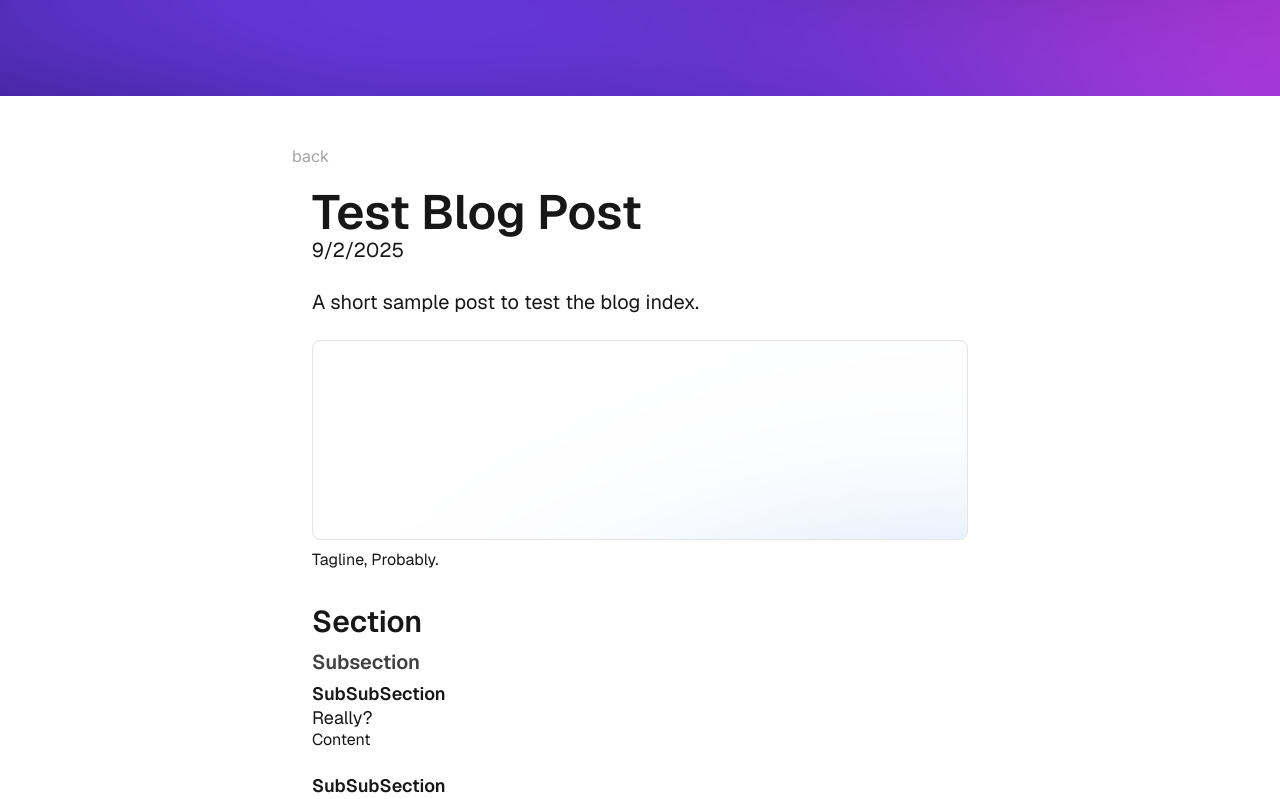
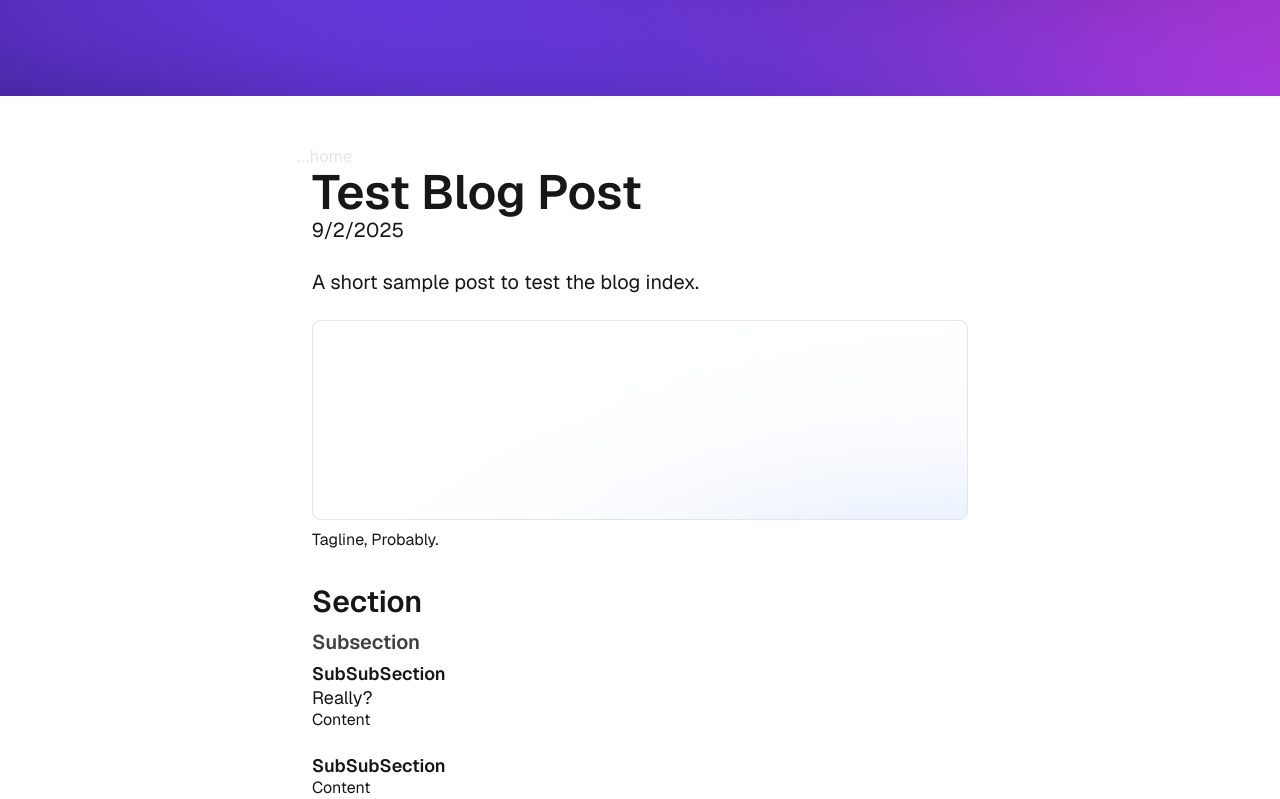
Before and after one commit to alexeckardt/MyWebsite, a Next.js app: page /blog/test-post in a window 1280 px wide. Shown: the top 799 px of the page. Built offline with nearby package versions, Linux system fonts and the light colour scheme; a web font is replaced by a local one; what @iconify/tailwind4 would draw is missing.

Commit message:
feat: update navigation links and enhance CodeBlock component with additional class support

```diff
--- a/src/app/blog/page.tsx
+++ b/src/app/blog/page.tsx
@@ -6,7 +6,8 @@ export default async function Home() {
 
   return (
     <AppShell>
-      <a className="mb-5 md:-ml-5 text-gray-400 hover:text-gray-300" href="/">back</a>
+      <a className="flex items-center text-gray-200 dark:text-gray-700 hover:text-gray-300 -ml-4" href="/">...home </a>
+
 
       {/* Body */}
       <div className="main">
--- a/src/app/globals.css
+++ b/src/app/globals.css
@@ -72,7 +72,7 @@ b {
 }
 
 .bloglink {
-  @apply no-underline flex flex-col justify-center items-start p-3 w-full min-h-20 rounded-lg overflow-hidden border mb-2 bg-gray-50 hover:bg-gray-100 border-gray-200 dark:bg-gray-900 dark:hover:bg-gray-800 dark:border-gray-700
+  @apply no-underline flex flex-col justify-center items-start p-3 w-full min-h-20 rounded-lg overflow-hidden border mb-2 bg-gray-50 hover:bg-gray-100 border-gray-200 dark:bg-gray-900 dark:hover:bg-gray-800 dark:active:bg-gray-700 dark:border-gray-700
 }
 
 .youtube-video {
@@ -125,11 +125,11 @@ b {
 }
 
 .codeblock-content {
-  @apply p-4 overflow-x-auto text-sm;
+  @apply p-4 overflow-x-auto; /* smaller default */
 }
 
 .codeblock-content code {
-  @apply font-mono leading-relaxed;
+  @apply font-mono leading-relaxed; /* inherits font-size from pre */
 }
 
 /* Pixel art utility: keeps edges crisp when scaled */
--- a/src/components/BlogPostShell.tsx
+++ b/src/components/BlogPostShell.tsx
@@ -8,8 +8,7 @@ export const BlogPostShell = ({ children, metadata, videoUrl, ...props }: any) =
 
     return (
         <AppShell>
-
-            <a className="mb-5 md:-ml-5 text-gray-400 hover:text-gray-300" href="/blog">back</a>
+            <a className="flex items-center text-gray-200 dark:text-gray-700 hover:text-gray-300 -ml-4" href="/">...home </a>
 
             <div className="flex flex-col gap-0">
                 <h1 className='text-5xl font-sans font-semibold'>{title}</h1>
--- a/src/components/CodeBlock.tsx
+++ b/src/components/CodeBlock.tsx
@@ -17,9 +17,10 @@ interface CodeBlockProps {
   language?: string;
   children: string;
   filename?: string;
+  className?: string; // extra classes for <pre>, e.g., font size overrides
 }
 
-export function CodeBlock({ language = 'javascript', children, filename }: CodeBlockProps) {
+export function CodeBlock({ language = 'javascript', children, filename, className }: CodeBlockProps) {
   const codeRef = useRef<HTMLElement>(null);
   const [isClient, setIsClient] = useState(false);
 
@@ -49,6 +50,8 @@ export function CodeBlock({ language = 'javascript', children, filename }: CodeB
     }
   };
 
+  const preClass = className ? `codeblock-content ${className}` : 'codeblock-content';
+
   return (
     <div className="codeblock-container">
       {filename && (
@@ -66,7 +69,7 @@ export function CodeBlock({ language = 'javascript', children, filename }: CodeB
           </button>
         </div>
       )}
-      <pre className="codeblock-content" suppressHydrationWarning>
+      <pre className={preClass} suppressHydrationWarning>
         <code ref={codeRef} className={`language-${language}`} suppressHydrationWarning>
           {children}
         </code>
```
